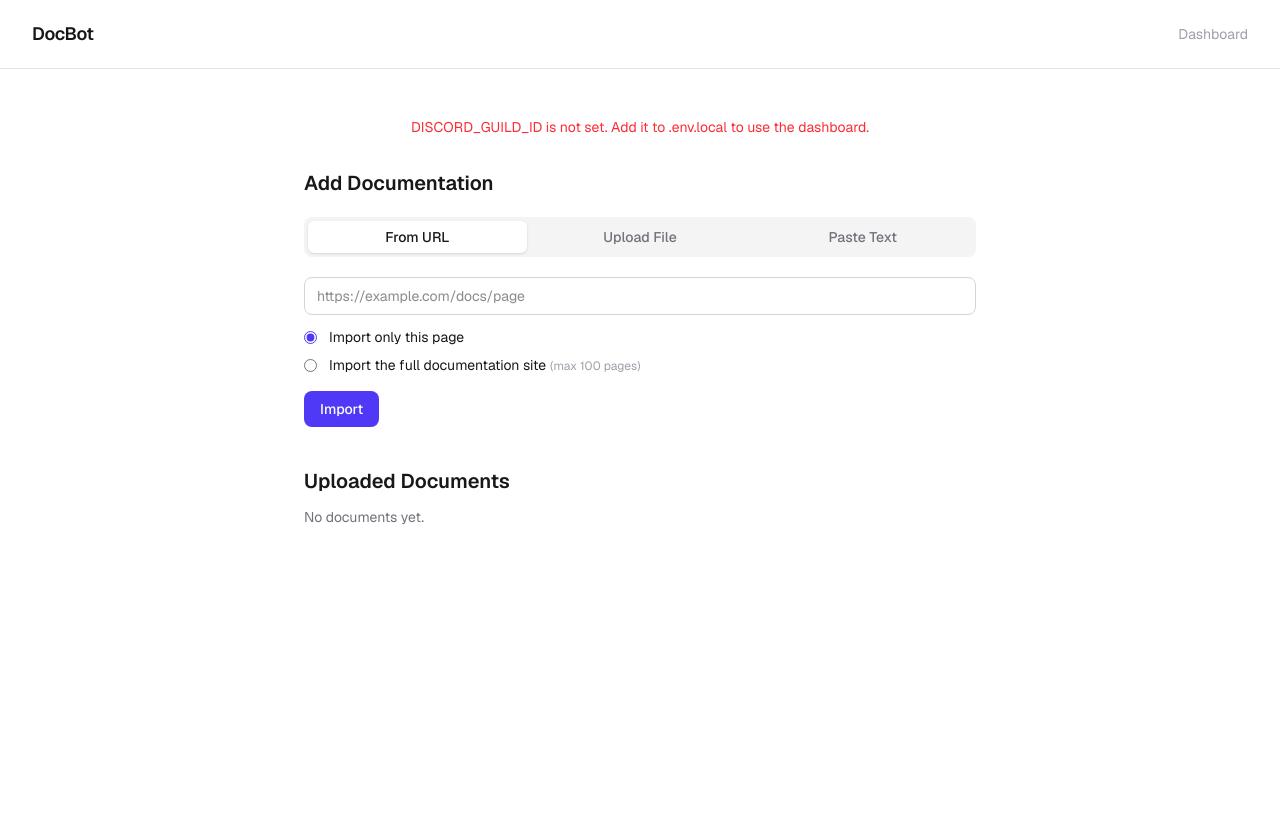
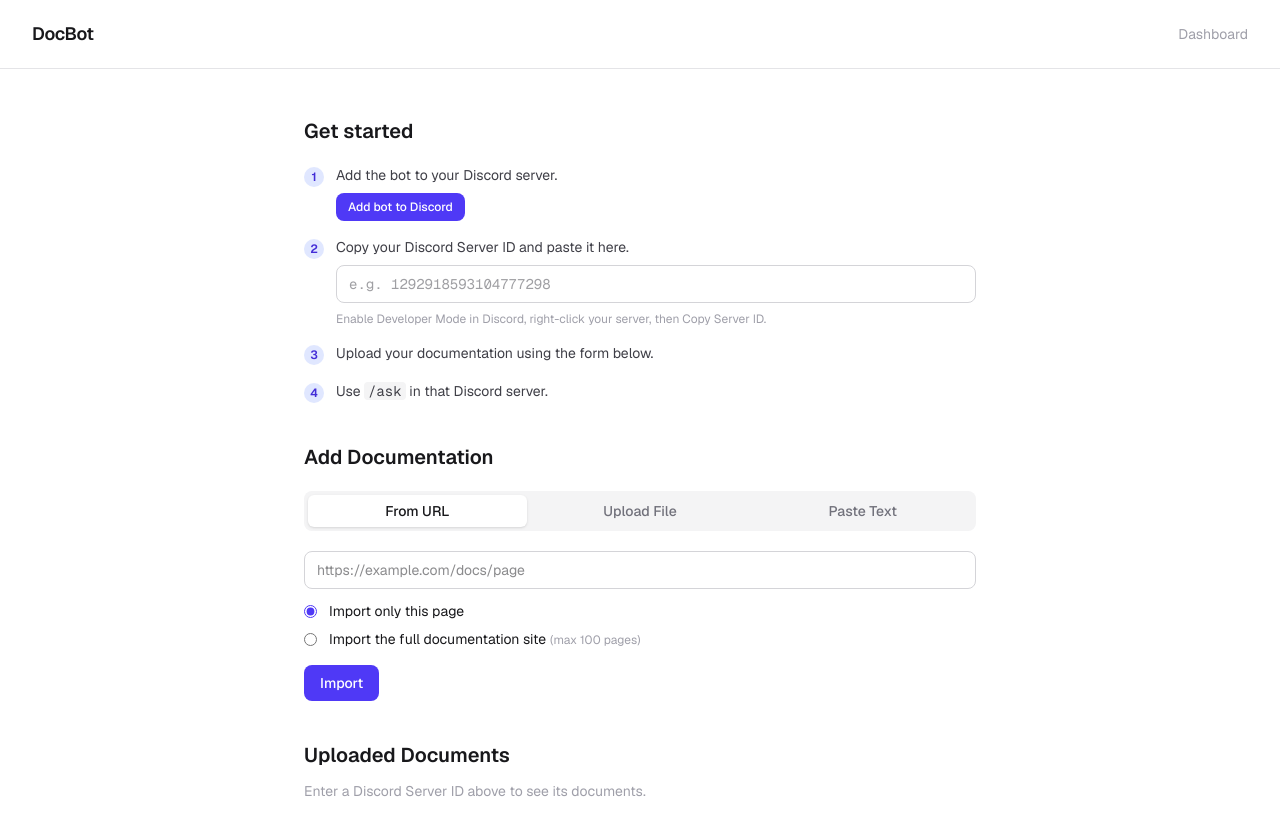
Before and after one commit to MNSQ/discord-docs-bot, a Next.js app: page /dashboard in a window 1280 px wide. Shown: the top 836 px of the page. Before the commit the page ends 800 px from the top, so only its background shows below. Built offline with nearby package versions, Linux system fonts and the light colour scheme.

Commit message:
Add Discord install flow and guild onboarding

```diff
--- a/src/app/api/docs/import-file/route.ts
+++ b/src/app/api/docs/import-file/route.ts
@@ -63,9 +63,9 @@ export async function POST(request: NextRequest) {
 
   // ── Guild ─────────────────────────────────────────────────────────────────
 
-  const discordGuildId = process.env.DISCORD_GUILD_ID;
+  const discordGuildId = (formData.get('guild_id') as string | null)?.trim() ?? '';
   if (!discordGuildId) {
-    return Response.json({ error: 'DISCORD_GUILD_ID is not set' }, { status: 500 });
+    return Response.json({ error: 'Discord Server ID is required' }, { status: 400 });
   }
 
   let db;
@@ -77,10 +77,7 @@ export async function POST(request: NextRequest) {
 
   const { data: guild, error: guildErr } = await db
     .from('guilds')
-    .upsert(
-      { discord_guild_id: discordGuildId, name: 'Test Guild' },
-      { onConflict: 'discord_guild_id' },
-    )
+    .upsert({ discord_guild_id: discordGuildId }, { onConflict: 'discord_guild_id' })
     .select('id')
     .single();
 
--- a/src/app/api/docs/import-url/route.ts
+++ b/src/app/api/docs/import-url/route.ts
@@ -108,11 +108,15 @@ function shouldSkip(pathname: string): boolean {
 
 export async function POST(request: NextRequest) {
   const body = await request.json().catch(() => null);
-  const rawUrl: string = body?.url?.trim() ?? '';
-  const mode: string = body?.mode ?? 'single_page';
+  const rawUrl: string         = body?.url?.trim()      ?? '';
+  const mode: string           = body?.mode             ?? 'single_page';
+  const discordGuildId: string = body?.guild_id?.trim() ?? '';
 
   if (!rawUrl) {
     return Response.json({ error: 'url is required' }, { status: 400 });
+  }
+  if (!discordGuildId) {
+    return Response.json({ error: 'Discord Server ID is required' }, { status: 400 });
   }
 
   let parsedInput: URL;
@@ -120,11 +124,6 @@ export async function POST(request: NextRequest) {
     parsedInput = new URL(rawUrl);
   } catch {
     return Response.json({ error: 'Invalid URL' }, { status: 400 });
-  }
-
-  const discordGuildId = process.env.DISCORD_GUILD_ID;
-  if (!discordGuildId) {
-    return Response.json({ error: 'DISCORD_GUILD_ID is not set' }, { status: 500 });
   }
 
   let db;
@@ -136,10 +135,7 @@ export async function POST(request: NextRequest) {
 
   const { data: guild, error: guildErr } = await db
     .from('guilds')
-    .upsert(
-      { discord_guild_id: discordGuildId, name: 'Test Guild' },
-      { onConflict: 'discord_guild_id' },
-    )
+    .upsert({ discord_guild_id: discordGuildId }, { onConflict: 'discord_guild_id' })
     .select('id')
     .single();
 
--- a/src/app/api/docs/route.ts
+++ b/src/app/api/docs/route.ts
@@ -2,18 +2,11 @@ import { NextRequest } from 'next/server';
 import { getDb } from '@/lib/supabase';
 import { chunkText } from '@/lib/rag';
 
-export async function POST(request: NextRequest) {
-  const body = await request.json().catch(() => null);
-  const title: string = body?.title?.trim() ?? '';
-  const content: string = body?.content?.trim() ?? '';
-
-  if (!title || !content) {
-    return Response.json({ error: 'title and content are required' }, { status: 400 });
-  }
-
-  const discordGuildId = process.env.DISCORD_GUILD_ID;
+// GET /api/docs?guild_id=<discord_snowflake>
+export async function GET(request: NextRequest) {
+  const discordGuildId = request.nextUrl.searchParams.get('guild_id')?.trim() ?? '';
   if (!discordGuildId) {
-    return Response.json({ error: 'DISCORD_GUILD_ID is not set on the server' }, { status: 500 });
+    return Response.json({ error: 'guild_id is required' }, { status: 400 });
   }
 
   let db;
@@ -23,10 +16,49 @@ export async function POST(request: NextRequest) {
     return Response.json({ error: (err as Error).message }, { status: 500 });
   }
 
-  // Ensure the test guild row exists.
+  const { data: guild } = await db
+    .from('guilds')
+    .select('id')
+    .eq('discord_guild_id', discordGuildId)
+    .maybeSingle();
+
+  if (!guild) return Response.json({ docs: [] });
+
+  const { data, error } = await db
+    .from('documents')
+    .select('id, title, source_type, source_url, created_at')
+    .eq('guild_id', guild.id)
+    .order('created_at', { ascending: false });
+
+  if (error) return Response.json({ error: error.message }, { status: 500 });
+
+  return Response.json({ docs: data ?? [] });
+}
+
+// POST /api/docs  { guild_id, title, content }
+export async function POST(request: NextRequest) {
+  const body = await request.json().catch(() => null);
+  const title: string          = body?.title?.trim()    ?? '';
+  const content: string        = body?.content?.trim()  ?? '';
+  const discordGuildId: string = body?.guild_id?.trim() ?? '';
+
+  if (!title || !content) {
+    return Response.json({ error: 'title and content are required' }, { status: 400 });
+  }
+  if (!discordGuildId) {
+    return Response.json({ error: 'Discord Server ID is required' }, { status: 400 });
+  }
+
+  let db;
+  try {
+    db = getDb();
+  } catch (err) {
+    return Response.json({ error: (err as Error).message }, { status: 500 });
+  }
+
   const { data: guild, error: guildErr } = await db
     .from('guilds')
-    .upsert({ discord_guild_id: discordGuildId, name: 'Test Guild' }, { onConflict: 'discord_guild_id' })
+    .upsert({ discord_guild_id: discordGuildId }, { onConflict: 'discord_guild_id' })
     .select('id')
     .single();
 
@@ -35,7 +67,6 @@ export async function POST(request: NextRequest) {
     return Response.json({ error: 'Failed to upsert guild' }, { status: 500 });
   }
 
-  // Insert document metadata.
   const { data: doc, error: docErr } = await db
     .from('documents')
     .insert({ guild_id: guild.id, title, source_type: 'paste' })
@@ -47,7 +78,6 @@ export async function POST(request: NextRequest) {
     return Response.json({ error: 'Failed to insert document' }, { status: 500 });
   }
 
-  // Chunk and insert.
   const chunks = chunkText(content);
   if (chunks.length === 0) {
     return Response.json({ error: 'Content produced no chunks' }, { status: 400 });
--- a/src/app/dashboard/DocsForm.tsx
+++ b/src/app/dashboard/DocsForm.tsx
@@ -1,7 +1,6 @@
 'use client';
 
-import { useState } from 'react';
-import { useRouter } from 'next/navigation';
+import { useState, useEffect, useCallback } from 'react';
 import UrlImportForm from './UrlImportForm';
 import FileImportForm from './FileImportForm';
 
@@ -21,12 +20,54 @@ const TABS: { id: Tab; label: string }[] = [
   { id: 'paste', label: 'Paste Text'  },
 ];
 
-export default function DocsForm({ docs }: { docs: Doc[] }) {
-  const router = useRouter();
+const LS_KEY = 'discord_guild_id';
 
+function Step({ n }: { n: number }) {
+  return (
+    <span className="shrink-0 mt-0.5 w-5 h-5 rounded-full bg-indigo-100 dark:bg-indigo-900 text-indigo-700 dark:text-indigo-300 text-xs flex items-center justify-center font-semibold">
+      {n}
+    </span>
+  );
+}
+
+export default function DocsForm() {
+  // ── Guild ID — persisted in localStorage, prefilled from URL param ─────────
+  const [guildId, setGuildId] = useState<string>(() => {
+    if (typeof window === 'undefined') return '';
+    return localStorage.getItem(LS_KEY) ?? '';
+  });
+
+  function handleGuildIdChange(value: string) {
+    setGuildId(value);
+    localStorage.setItem(LS_KEY, value);
+  }
+
+  // On mount, prefer the ?guild_id= query param over localStorage
+  useEffect(() => {
+    const urlGuildId = new URLSearchParams(window.location.search).get('guild_id')?.trim();
+    if (urlGuildId) handleGuildIdChange(urlGuildId);
+  }, []); // eslint-disable-line react-hooks/exhaustive-deps
+
+  // ── Docs list — fetched client-side whenever guildId changes ───────────────
+  const [docs, setDocs] = useState<Doc[]>([]);
+  const [docsLoading, setDocsLoading] = useState(false);
+
+  const fetchDocs = useCallback(() => {
+    const id = guildId.trim();
+    if (!id) { setDocs([]); return; }
+    setDocsLoading(true);
+    fetch(`/api/docs?guild_id=${encodeURIComponent(id)}`)
+      .then(r => r.json())
+      .then(d => setDocs(Array.isArray(d.docs) ? d.docs : []))
+      .catch(() => setDocs([]))
+      .finally(() => setDocsLoading(false));
+  }, [guildId]);
+
+  useEffect(() => { fetchDocs(); }, [fetchDocs]);
+
+  // ── Tabs / paste form ──────────────────────────────────────────────────────
   const [activeTab, setActiveTab] = useState<Tab>('url');
 
-  // Paste-form state
   const [title,        setTitle]        = useState('');
   const [content,      setContent]      = useState('');
   const [pasteStatus,  setPasteStatus]  = useState<'idle' | 'saving' | 'ok' | 'error'>('idle');
@@ -34,13 +75,18 @@ export default function DocsForm({ docs }: { docs: Doc[] }) {
 
   async function handlePaste(e: React.FormEvent) {
     e.preventDefault();
+    if (!guildId.trim()) {
+      setPasteStatus('error');
+      setPasteMessage('Enter a Discord Server ID first.');
+      return;
+    }
     setPasteStatus('saving');
     setPasteMessage('');
 
     const res = await fetch('/api/docs', {
       method: 'POST',
       headers: { 'Content-Type': 'application/json' },
-      body: JSON.stringify({ title, content }),
+      body: JSON.stringify({ guild_id: guildId.trim(), title, content }),
     });
     const data = await res.json();
 
@@ -49,17 +95,16 @@ export default function DocsForm({ docs }: { docs: Doc[] }) {
       setPasteMessage(`Saved — ${data.chunks} chunk(s) stored.`);
       setTitle('');
       setContent('');
-      router.refresh();
+      fetchDocs();
     } else {
       setPasteStatus('error');
       setPasteMessage(data.error ?? 'Something went wrong.');
     }
   }
 
-  // Render only the active tab's content — one branch, explicit.
   function renderPanel() {
     if (activeTab === 'file') {
-      return <FileImportForm />;
+      return <FileImportForm guildId={guildId.trim()} onSuccess={fetchDocs} />;
     }
 
     if (activeTab === 'paste') {
@@ -99,18 +144,71 @@ export default function DocsForm({ docs }: { docs: Doc[] }) {
       );
     }
 
-    // Default: 'url'
-    return <UrlImportForm />;
+    return <UrlImportForm guildId={guildId.trim()} onSuccess={fetchDocs} />;
   }
 
   return (
     <div className="flex flex-col gap-10 max-w-2xl w-full">
 
+      {/* ── Onboarding steps ───────────────────────────────────────────────── */}
+      <section className="flex flex-col gap-5">
+        <h2 className="text-xl font-semibold">Get started</h2>
+        <ol className="flex flex-col gap-4 text-sm text-zinc-700 dark:text-zinc-300">
+
+          <li className="flex gap-3 items-start">
+            <Step n={1} />
+            <div className="flex flex-col gap-2">
+              <span>Add the bot to your Discord server.</span>
+              <a
+                href="/api/discord/install"
+                className="self-start px-3 py-1.5 rounded-lg bg-indigo-600 text-white text-xs font-medium hover:bg-indigo-700 transition-colors"
+              >
+                Add bot to Discord
+              </a>
+            </div>
+          </li>
+
+          <li className="flex gap-3 items-start">
+            <Step n={2} />
+            <div className="flex flex-col gap-2 w-full">
+              <span>Copy your Discord Server ID and paste it here.</span>
+              <input
+                id="guild-id-input"
+                type="text"
+                placeholder="e.g. 1292918593104777298"
+                value={guildId}
+                onChange={e => handleGuildIdChange(e.target.value)}
+                className="w-full rounded-lg border border-zinc-300 dark:border-zinc-700 bg-white dark:bg-zinc-900 px-3 py-2 text-sm outline-none focus:ring-2 focus:ring-indigo-500 font-mono"
+              />
+              <p className="text-xs text-zinc-400 dark:text-zinc-500">
+                Enable Developer Mode in Discord, right-click your server, then Copy Server ID.
+              </p>
+            </div>
+          </li>
+
+          <li className="flex gap-3 items-start">
+            <Step n={3} />
+            <span>Upload your documentation using the form below.</span>
+          </li>
+
+          <li className="flex gap-3 items-start">
+            <Step n={4} />
+            <span>
+              Use{' '}
+              <code className="font-mono bg-zinc-100 dark:bg-zinc-800 px-1 rounded">
+                /ask
+              </code>{' '}
+              in that Discord server.
+            </span>
+          </li>
+
+        </ol>
+      </section>
+
       {/* ── Import panel ───────────────────────────────────────────────────── */}
       <section className="flex flex-col gap-5">
         <h2 className="text-xl font-semibold">Add Documentation</h2>
 
-        {/* Tab bar */}
         <div className="flex gap-1 rounded-lg bg-zinc-100 dark:bg-zinc-900 p-1 text-sm">
           {TABS.map(tab => (
             <button
@@ -129,15 +227,20 @@ export default function DocsForm({ docs }: { docs: Doc[] }) {
           ))}
         </div>
 
-        {/* Active panel */}
         {renderPanel()}
       </section>
 
       {/* ── Document list ──────────────────────────────────────────────────── */}
       <section className="flex flex-col gap-3">
         <h2 className="text-xl font-semibold">Uploaded Documents</h2>
-        {docs.length === 0 ? (
-          <p className="text-sm text-zinc-500 dark:text-zinc-400">No documents yet.</p>
+        {!guildId.trim() ? (
+          <p className="text-sm text-zinc-400 dark:text-zinc-500">
+            Enter a Discord Server ID above to see its documents.
+          </p>
+        ) : docsLoading ? (
+          <p className="text-sm text-zinc-400 dark:text-zinc-500">Loading…</p>
+        ) : docs.length === 0 ? (
+          <p className="text-sm text-zinc-500 dark:text-zinc-400">No documents yet for this server.</p>
         ) : (
           <ul className="flex flex-col gap-2">
             {docs.map(doc => (
--- a/src/app/dashboard/page.tsx
+++ b/src/app/dashboard/page.tsx
@@ -1,35 +1,7 @@
 import Link from 'next/link';
-import DocsForm, { type Doc } from './DocsForm';
-import { getDb } from '@/lib/supabase';
+import DocsForm from './DocsForm';
 
-async function fetchDocs(discordGuildId: string): Promise<Doc[]> {
-  try {
-    const db = getDb();
-
-    const { data: guild } = await db
-      .from('guilds')
-      .select('id')
-      .eq('discord_guild_id', discordGuildId)
-      .maybeSingle();
-
-    if (!guild) return [];
-
-    const { data } = await db
-      .from('documents')
-      .select('id, title, source_type, source_url, created_at')
-      .eq('guild_id', guild.id)
-      .order('created_at', { ascending: false });
-
-    return (data ?? []) as Doc[];
-  } catch {
-    return [];
-  }
-}
-
-export default async function DashboardPage() {
-  const guildId = process.env.DISCORD_GUILD_ID ?? '';
-  const docs = guildId ? await fetchDocs(guildId) : [];
-
+export default function DashboardPage() {
   return (
     <div className="flex flex-col min-h-screen bg-white dark:bg-zinc-950 text-zinc-900 dark:text-zinc-100 font-sans">
       <header className="flex items-center justify-between px-8 py-5 border-b border-zinc-200 dark:border-zinc-800">
@@ -40,12 +12,7 @@ export default async function DashboardPage() {
       </header>
 
       <main className="flex flex-col flex-1 items-center px-6 py-12 gap-8">
-        {!guildId && (
-          <p className="text-sm text-red-500">
-            DISCORD_GUILD_ID is not set. Add it to .env.local to use the dashboard.
-          </p>
-        )}
-        <DocsForm docs={docs} />
+        <DocsForm />
       </main>
     </div>
   );
--- a/src/app/install/page.tsx
+++ b/src/app/install/page.tsx
@@ -13,23 +13,36 @@ export default function InstallPage() {
         <div className="flex flex-col gap-3 max-w-md">
           <h1 className="text-3xl font-bold tracking-tight">Add DocBot to your server</h1>
           <p className="text-zinc-500 dark:text-zinc-400">
-            Click the button below to install DocBot. You&apos;ll be taken to Discord&apos;s
-            OAuth page to grant the required permissions.
+            Click below to open Discord&apos;s permission screen. Choose your server and authorize the bot.
           </p>
         </div>
 
-        <button
-          disabled
-          className="px-6 py-3 rounded-lg bg-indigo-600 text-white font-medium opacity-50 cursor-not-allowed"
-          title="Discord OAuth not configured yet"
+        <a
+          href="/api/discord/install"
+          className="px-6 py-3 rounded-lg bg-indigo-600 text-white font-medium hover:bg-indigo-700 transition-colors"
         >
-          Add to Discord (coming soon)
-        </button>
+          Add bot to Discord
+        </a>
 
-        <p className="text-xs text-zinc-400 dark:text-zinc-600 max-w-xs">
-          Discord OAuth will be wired up in the next milestone once the bot
-          application is registered.
-        </p>
+        <ol className="flex flex-col gap-3 max-w-sm text-left text-sm text-zinc-600 dark:text-zinc-400 list-none">
+          {[
+            'Add the bot to your Discord server.',
+            'Copy your Discord Server ID.',
+            'Paste it in the dashboard and upload your docs.',
+            <>Use <code className="font-mono bg-zinc-100 dark:bg-zinc-800 px-1 rounded">/ask</code> in that Discord server.</>,
+          ].map((step, i) => (
+            <li key={i} className="flex gap-3 items-start">
+              <span className="shrink-0 mt-0.5 w-5 h-5 rounded-full bg-indigo-100 dark:bg-indigo-900 text-indigo-700 dark:text-indigo-300 text-xs flex items-center justify-center font-semibold">
+                {i + 1}
+              </span>
+              <span>{step}</span>
+            </li>
+          ))}
+        </ol>
+
+        <Link href="/dashboard" className="text-sm text-indigo-500 hover:underline underline-offset-4">
+          Go to Dashboard →
+        </Link>
       </main>
     </div>
   );
--- a/src/app/page.tsx
+++ b/src/app/page.tsx
@@ -23,12 +23,12 @@ export default function Home() {
         </div>
 
         <div className="flex gap-3 flex-wrap justify-center">
-          <Link
-            href="/install"
+          <a
+            href="/api/discord/install"
             className="px-5 py-2.5 rounded-lg bg-indigo-600 text-white font-medium hover:bg-indigo-700 transition-colors"
           >
-            Add to Discord
-          </Link>
+            Add bot to Discord
+          </a>
           <Link
             href="/dashboard"
             className="px-5 py-2.5 rounded-lg border border-zinc-300 dark:border-zinc-700 font-medium hover:bg-zinc-50 dark:hover:bg-zinc-900 transition-colors"
```
Also changed, not shown: src/app/api/discord/install/route.ts (added, +18 -0 lines), src/app/api/interactions/route.ts (+12 -1 lines), src/app/dashboard/FileImportForm.tsx (+15 -7 lines), src/app/dashboard/UrlImportForm.tsx (+13 -5 lines).
